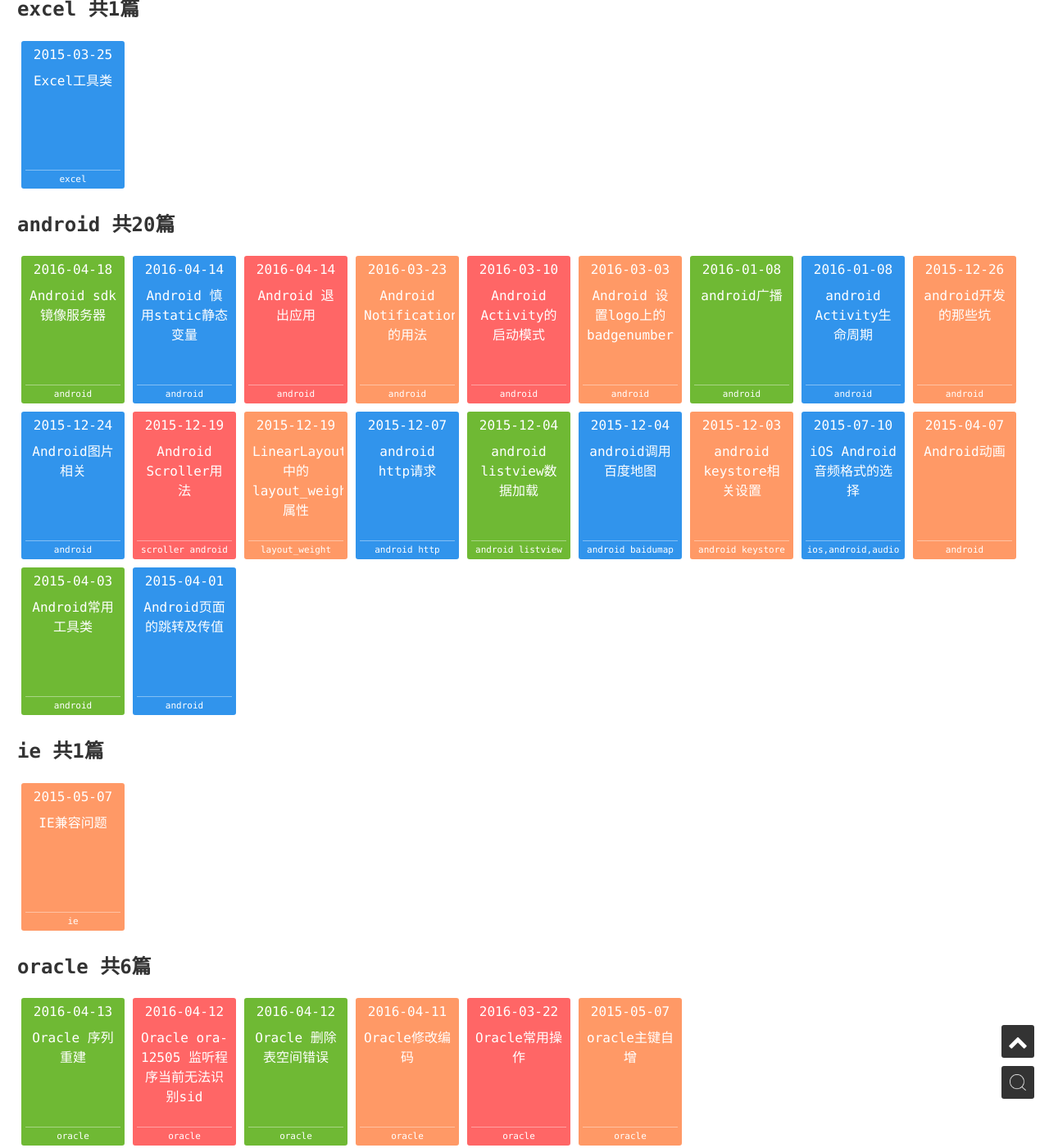
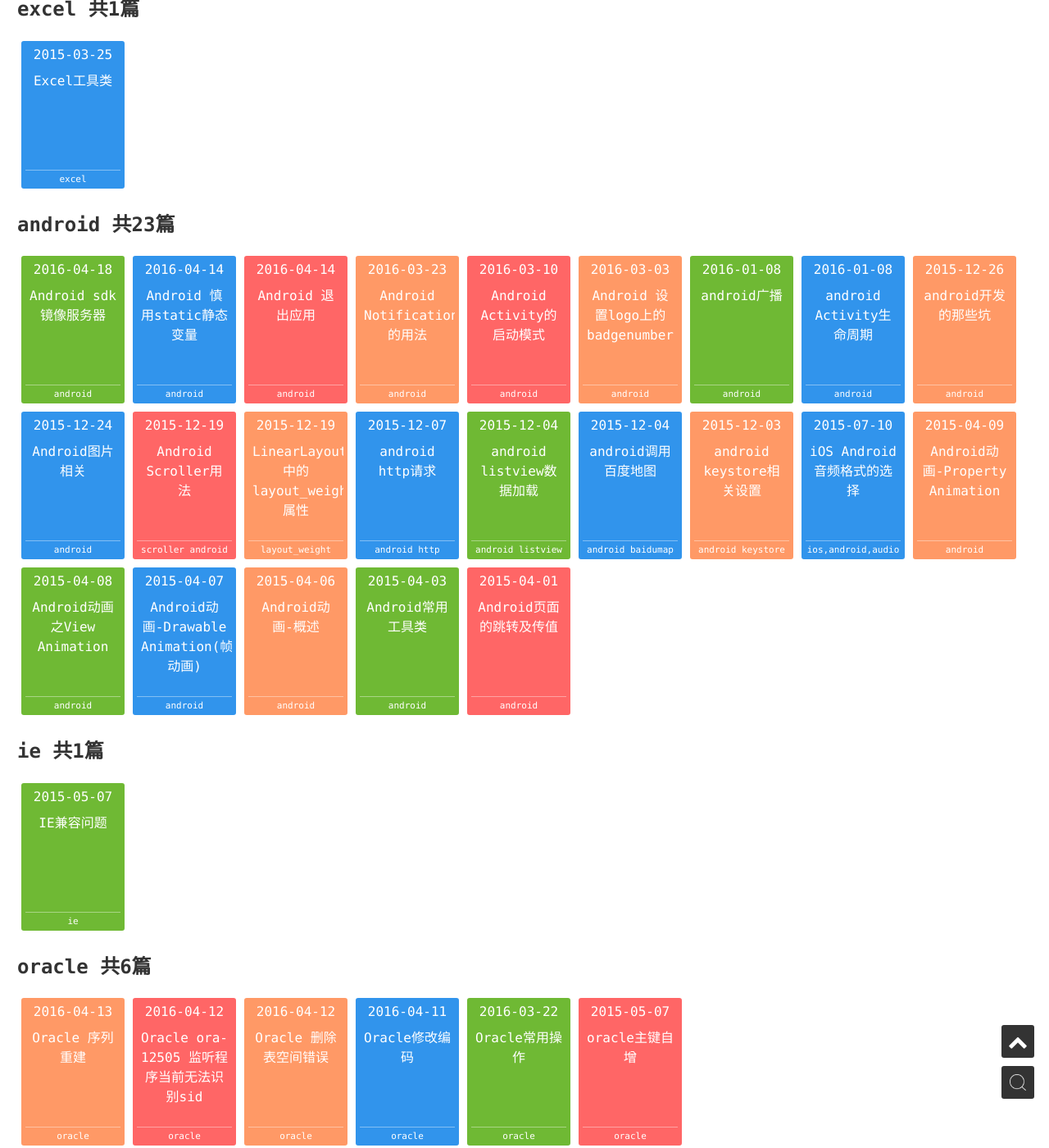
Before and after one commit to psvmc/myblog_jekyll, a Jekyll site: the page built from category.html, in a window 1280 px wide and 1400 px high, scrolled down 7172 px. Shown: the whole window at 82% size. Built offline with Jekyll 4.4.1, drawn with Linux system fonts in a browser that asks for light colours; nearby versions of some CDN libraries; comment, search, counter and statistics services are not loaded; some of the changed lines change nothing that is shown.

Commit message:
文章更新

````diff
--- /dev/null
+++ b/_posts/2015-04-06-android-animations-0.md
@@ -0,0 +1,41 @@
+---
+
+layout: post
+title: Android动画-概述
+description: Android动画-概述
+keywords: android
+category: android
+
+---
+
+## 文章导航
+
++ [Android动画-概述](http://www.psvmc.cn/android-animations-0.html)
++ [Drawable Animation使用方式](http://www.psvmc.cn/android-animations-1.html)
++ [View Animation使用方式](http://www.psvmc.cn/android-animations-2.html)
++ [Property Animation使用方式](http://www.psvmc.cn/android-animations-3.html)
+
+## 概述
+
+Android动画主要分为三大类
+
+
++ Drawable Animation
++ View Animation
++ Property Animation
+
+
+其中`Drawable Animations`对大多数人来说是三者中最容易理解的，其实它就是很多书籍中提到的逐帧动画(frame-by-frame animation)。
+而`Property Animation`和`View Animation`是相对比较容易混淆的，下面先讲解二者的区别。
+
+
+`View Animation`有两个缺点：
+
++ （1）`View Animation`一般只能修改组件（View Object）的部分属性,比如：scaling(大小)和rotation(旋转)，但是无法修改组件的背景颜色。
+
++ （2）`View Animation`使某个组件产生动画效果移动一段距离后，比如从屏幕左侧移动到右侧，其实整个过程是绘制出来的效果，该组件真正的位置依然保留在左侧，只有点击左侧位置才能触发该组件。所以想真正移动某组件，需要在动画结束后添加代码实现。
+
+`Property Animation`则没有以上`View Animation`的两个限制  `Property Animation`可以修改任何对象（View Object 或者 non-view Object）的任何属性，比如大小，旋转，颜色。并且，移动后的组件，位置也回跟随着改变。
+
+
+Android官网**推荐**使用`Property Animation`，但是`View Animation`也有其优点：使用方便简单，所以当`View Animation`能方便快速地解决需求时，选择它也是不错的选择
--- /dev/null
+++ b/_posts/2015-04-07-android-animations-1.md
@@ -0,0 +1,100 @@
+---
+
+layout: post
+title: Android动画-Drawable Animation(帧动画)
+description: Android动画-Drawable Animation(帧动画)
+keywords: android
+category: android
+
+---
+
+## 文章导航
+
++ [Android动画-概述](http://www.psvmc.cn/android-animations-0.html)
++ [Drawable Animation使用方式](http://www.psvmc.cn/android-animations-1.html)
++ [View Animation使用方式](http://www.psvmc.cn/android-animations-2.html)
++ [Property Animation使用方式](http://www.psvmc.cn/android-animations-3.html)
+
+## 概述
+
+`Drawable Animation`是逐帧动画，就像GIF图片，通过一系列Drawable依次显示来模拟动画的效果，那么使用它之前必须先定义好各个帧。我们可以通过代码定义，也可以使用xml文件定义，一般使用后者
+
+
+### 动画定义
+
+```xml
+<animation-list xmlns:android="http://schemas.android.com/apk/res/android"
+    android:oneshot="true">
+    <item android:drawable="@drawable/frame_1" android:duration="200" />
+    <item android:drawable="@drawable/frame_2" android:duration="200" />
+    <item android:drawable="@drawable/frame_3" android:duration="200" />
+    <item android:drawable="@drawable/frame_4" android:duration="200" />
+</animation-list>
+```
+
+其中`android:oneshot="true"`表示该动画只播放一次，等于`false`时则循环播放
+平常我们加载中动画就可以这样实现
+
+有时我们想每一帧是由多个图片组成怎么办
+
+```xml
+<animation-list xmlns:android="http://schemas.android.com/apk/res/android"
+    android:oneshot="true">
+    <item android:duration="100">
+        <layer-list>
+            <item android:drawable="@drawable/login_loading_00" />
+            <item android:drawable="@drawable/login_loading_10" />
+        </layer-list>
+    </item>
+</animation-list>
+```
+
+这样图片就一层层的叠起来了
+
+### 动画调用
+
+
+```java
+public class MainActivity extends Activity {
+
+	private AnimationDrawable loadingAnimation;
+
+	@Override
+	protected void onCreate(Bundle savedInstanceState) {
+		super.onCreate(savedInstanceState);
+
+		setContentView(R.layout.activity_main);
+
+		//将该逐帧xml文件设置为ImageView的背景
+		ImageView loadingImg = (ImageView) findViewById(R.id.loading);
+		loadingImg.setBackgroundResource(R.drawable.loading);
+		loadingAnimation = (AnimationDrawable) loadingImg.getBackground();
+	}
+
+	/**
+	 * 触摸屏幕，结束动画
+	 */
+	public boolean onTouchEvent(MotionEvent event) {
+		if (event.getAction() == MotionEvent.ACTION_DOWN) {
+			loadingAnimation.stop();
+			return true;
+		}
+		return super.onTouchEvent(event);
+	}
+
+	/**
+	 * activity显示到屏幕则开启动画
+	 */
+	@Override
+	public void onWindowFocusChanged(boolean hasFocus) {
+		// TODO Auto-generated method stub
+		super.onWindowFocusChanged(hasFocus);
+		if (hasFocus)
+			loadingAnimation.start();
+	}
+
+}
+```
+
+
+需要注意的是，不能在`onCreate()`方法中调用`AnimationDrawable`的`start()`方法，因为此时`AnimationDrawable`还未真正加载到界面中。所以，如果想启动界面就自动运行动画，可以在`OnWindowFocusChanged(boolean hasFocus)`中启动动画。
--- a/_posts/2015-04-07-android-animations.md
+++ b/_posts/2015-04-08-android-animations-2.md
@@ -1,16 +1,23 @@
 ---
 
 layout: post
-title: Android动画
-description: Android动画
+title: Android动画之View Animation
+description: Android动画之View Animation
 keywords: android
 category: android
 
 ---
 
+## 文章导航
+
++ [Android动画-概述](http://www.psvmc.cn/android-animations-0.html)
++ [Drawable Animation使用方式](http://www.psvmc.cn/android-animations-1.html)
++ [View Animation使用方式](http://www.psvmc.cn/android-animations-2.html)
++ [Property Animation使用方式](http://www.psvmc.cn/android-animations-3.html)
+
 ## 一、动画类型
 
-Android的animation由四种类型组成：`alpha`、`scale`、`translate`、`rotate`
+Android的`View animation`由四种类型组成：`alpha`、`scale`、`translate`、`rotate`
 
 XML配置文件中
 `alpha`
@@ -36,13 +43,11 @@
 ## 二、Android动画模式
 Animation主要有两种动画模式：`tweened` 和 `frame`
 
-一种是tweened animation(渐变动画)
-XML中
++ 一种是tweened animation(渐变动画)
 `alpha`
 `scale`
 
-一种是frame by frame(画面转换动画)
-XML中
++ 一种是frame by frame(画面转换动画)
 `translate`
 `rotate`
 
@@ -60,13 +65,16 @@
 + 加入XML的动画代码
 
 ---
-	<?xml version="1.0" encoding="utf-8"?>
-	<set xmlns:android="http://schemas.android.com/apk/res/android">
-	  <alpha/>
-	  <scale/>
-	  <translate/>
-	  <rotate/>
-	</set>
+
+```xml
+<?xml version="1.0" encoding="utf-8"?>
+<set xmlns:android="http://schemas.android.com/apk/res/android">
+  <alpha/>
+  <scale/>
+  <translate/>
+  <rotate/>
+</set>
+```
 
 
 
@@ -75,29 +83,34 @@
 
 ### 1. Alpha
 
-	<?xml version="1.0" encoding="utf-8"?>
-	<set xmlns:android="http://schemas.android.com/apk/res/android" >
-	<alpha
-	android:fromAlpha="0.1"
-	android:toAlpha="1.0"
-	android:duration="3000"
-	/>
-	<!-- 透明度控制动画效果 alpha
-	        浮点型值：
-	            fromAlpha 属性为动画起始时透明度
-	            toAlpha   属性为动画结束时透明度
-	            说明:
-	                0.0表示完全透明
-	                1.0表示完全不透明
-	            以上值取0.0-1.0之间的float数据类型的数字
+```xml
+<?xml version="1.0" encoding="utf-8"?>
+<set xmlns:android="http://schemas.android.com/apk/res/android" >
+<alpha
+android:fromAlpha="0.1"
+android:toAlpha="1.0"
+android:duration="3000"
+/>
+<!-- 透明度控制动画效果 alpha
+        浮点型值：
+            fromAlpha 属性为动画起始时透明度
+            toAlpha   属性为动画结束时透明度
+            说明:
+                0.0表示完全透明
+                1.0表示完全不透明
+            以上值取0.0-1.0之间的float数据类型的数字
 
-	        长整型值：
-	            duration  属性为动画持续时间
-	            说明:
-	                时间以毫秒为单位
-	-->
-	</set>
+        长整型值：
+            duration  属性为动画持续时间
+            说明:
+                时间以毫秒为单位
+-->
+</set>
+```
+
 ### 2. Scale
+
+
 	<?xml version="1.0" encoding="utf-8"?>
 	<set xmlns:android="http://schemas.android.com/apk/res/android">
 	   <scale
--- /dev/null
+++ b/_posts/2015-04-09-android-animations-3.md
@@ -0,0 +1,248 @@
+---
+
+layout: post
+title: Android动画-Property Animation
+description: Android动画-Property Animation
+keywords: android
+category: android
+
+---
+
+## 文章导航
+
++ [Android动画-概述](http://www.psvmc.cn/android-animations-0.html)
++ [Drawable Animation使用方式](http://www.psvmc.cn/android-animations-1.html)
++ [View Animation使用方式](http://www.psvmc.cn/android-animations-2.html)
++ [Property Animation使用方式](http://www.psvmc.cn/android-animations-3.html)
+
+## 概述
+
+Property Animation故名思议就是通过动画的方式改变对象的属性了，所以他也是功能最为强大的，可以这样说前面的帧动画和视图动画能做到的，他都能做到，并且更为强大
+
+### 相关的属性
+
++ Duration动画的持续时间，默认300ms。
++ Time interpolation：时间差值，乍一看不知道是什么，但是我说 LinearInterpolator、AccelerateDecelerateInterpolator，大家一定知道是干嘛的了，定义动画的变化率。
++ Repeat count and behavior：重复次数、以及重复模式；可以定义重复多少次；重复时从头开始，还是反向。
++ Animator sets: 动画集合，你可以定义一组动画，一起执行或者顺序执行。
++ Frame refresh delay：帧刷新延迟，对于你的动画，多久刷新一次帧；默认为10ms，但最终依赖系统的当前状态；基本不用管。
+
+### 相关的类
+
++ ObjectAnimator  动画的执行类，后面详细介绍
++ ValueAnimator 动画的执行类，后面详细介绍
++ AnimatorSet 用于控制一组动画的执行：线性，一起，每个动画的先后执行等。
++ AnimatorInflater 用户加载属性动画的xml文件
++ TypeEvaluator  类型估值，主要用于设置动画操作属性的值。
++ TimeInterpolator 时间插值，上面已经介绍。
+
+
+总的来说，属性动画就是，动画的执行类来设置动画操作的对象的属性、持续时间，开始和结束的属性值，时间差值等，然后系统会根据设置的参数动态的变化对象的属性。
+
+### ObjectAnimator实现动画
+
+之所以选择ObjectAnimator为第一个~~是因为，这个实现最简单~~一行代码，秒秒钟实现动画，下面看个例子：
+
+我们想实现ListView的item的折叠和展开
+
+```xml
+<?xml version="1.0" encoding="utf-8"?>
+<LinearLayout xmlns:android="http://schemas.android.com/apk/res/android"
+              android:layout_width="match_parent"
+              android:layout_height="wrap_content"
+              android:orientation="vertical">
+
+    <LinearLayout
+        android:id="@+id/file_list_item"
+        android:layout_width="match_parent"
+        android:layout_height="60dp"
+        android:orientation="vertical">
+
+        <LinearLayout
+            android:id="@+id/file_item_top"
+            android:layout_width="match_parent"
+            android:layout_height="60dp"
+            android:orientation="horizontal"
+            android:background="@color/zj_qianlan"
+            android:paddingBottom="4dp"
+            android:paddingTop="4dp">
+
+        </LinearLayout>
+
+        <LinearLayout
+            android:id="@+id/file_item_bottom"
+            android:layout_width="match_parent"
+            android:layout_height="60dp"
+            android:orientation="horizontal"
+            android:background="@color/zj_qianlan"
+            android:paddingBottom="4dp"
+            android:paddingTop="4dp">
+
+        </LinearLayout>
+
+    </LinearLayout>
+
+</LinearLayout>
+```
+
+如上所示  我们外层`LinearLayout`的高度为`60dp`,里面也有两个都是`60dp`，这样我们动态改变外层的高度来实现展开和折叠的动画
+
+先说个简单的翻转动画
+
+```java
+file_list_item = (LinearLayout)convertView.findViewById(R.id.file_list_item);
+
+file_item_fold_layout.setOnClickListener(new View.OnClickListener() {
+    @Override
+    public void onClick(View v) {
+    ObjectAnimator
+            .ofFloat(file_list_item, "rotationX", 0.0F, 360.0F)
+            .setDuration(500)
+            .start();
+    }
+});
+```
+
+这里`rotationX`是怎么来的，原来`file_list_item`有`setRotationX(float rotationX)`和`getRotationX(float rotationX)`方法，所以可以这样做，但是我们想设置高度，但并没有`setHeight()`和`getHeight()`方法，怎们办呢，我们可以定义一个内部类
+
+```java
+private static class ViewWrapper {
+    private ViewGroup mTarget;
+
+    public ViewWrapper(ViewGroup target) {
+        mTarget = target;
+    }
+
+    public int getHeight() {
+        return mTarget.getLayoutParams().height;
+    }
+
+    public void setHeight(int height) {
+        ViewGroup.LayoutParams vg = mTarget.getLayoutParams();
+        vg.height = height;
+        mTarget.setLayoutParams(vg);
+    }
+}
+```
+
+然后就可以这样使用了
+
+```java
+file_item_fold_layout.setOnClickListener(new View.OnClickListener() {
+    @Override
+    public void onClick(View v) {
+        Integer height = file_list_item.getLayoutParams().height;
+
+        Integer targetHeight = 0;
+        if (height == DensityUtils.dp2px(getContext(), 60)) {
+            targetHeight = DensityUtils.dp2px(getContext(), 120);
+        } else {
+            targetHeight = DensityUtils.dp2px(getContext(), 60);
+        }
+
+        ViewWrapper viewWrapper = new ViewWrapper(file_list_item);
+        ObjectAnimator
+                .ofInt(viewWrapper, "height", targetHeight)
+                .setDuration(120)
+                .start();
+    }
+});
+```
+
+注意的是`ofInt()`方法 如果改的值为Int的话一定要用`ofInt()`,用`ofFloat()`是不会生效的
+
+如果你操作对象的该属性方法里面，比如上例的setRotationX如果内部没有调用view的重绘，则你需要自己按照下面方式手动调用
+
+```java
+anim.addUpdateListener(new AnimatorUpdateListener(){
+	@Override
+	public void onAnimationUpdate(ValueAnimator animation)
+	{
+    //view.postInvalidate();
+    //view.invalidate();
+	}
+});
+```
+
+#### 多动画同时执行
+
+方式
+
+```java
+public void rotateyAnimRun(final View view)
+{
+	ObjectAnimator anim = ObjectAnimator
+			.ofFloat(view, "rotationX", 0.0F, 360.0F)
+			.setDuration(500);
+	anim.start();
+	anim.addUpdateListener(new AnimatorUpdateListener()
+	{
+		@Override
+		public void onAnimationUpdate(ValueAnimator animation)
+		{
+			float cVal = (Float) animation.getAnimatedValue();
+			view.setAlpha(cVal/360);
+			view.setScaleX(cVal/360);
+			view.setScaleY(cVal/360);
+		}
+	});
+}
+```
+
+方式2
+
+```java
+public void propertyValuesHolder(View view){
+	PropertyValuesHolder pvhX = PropertyValuesHolder.ofFloat("alpha", 1f,
+			0f, 1f);
+	PropertyValuesHolder pvhY = PropertyValuesHolder.ofFloat("scaleX", 1f,
+			0, 1f);
+	PropertyValuesHolder pvhZ = PropertyValuesHolder.ofFloat("scaleY", 1f,
+			0, 1f);
+	ObjectAnimator.ofPropertyValuesHolder(view, pvhX, pvhY,pvhZ).setDuration(1000).start();
+}
+```
+
+### ValueAnimator实现动画
+
+
+`ValueAnimator`是`ObjectAnimator`的父类它没有`ObjectAnimator`强大，但是会相对自由，他只会改变值，而我们可以设置View的属性值来实现动画
+
+```java
+public void rotateyAnimRun(final View view)
+{
+    ValueAnimator animator = ValueAnimator.ofFloat(0, 1.0f);
+    animator.setTarget(view);
+    animator.setDuration(300).start();
+    animator.addUpdateListener(new ValueAnimator.AnimatorUpdateListener()
+    {
+        @Override
+        public void onAnimationUpdate(ValueAnimator animation)
+        {
+            Float value = (Float) animation.getAnimatedValue();
+            view.setAlpha(value);
+            view.setScaleX(value);
+            view.setScaleY(value);
+        }
+    });
+}
+```
+
+### AnimatorSet的使用
+
+AnimatorSet就是动画组 可以设置动画同时执行或先后执行
+
+```java
+public void togetherRun(View view){
+    ObjectAnimator anim1 = ObjectAnimator.ofFloat(mBlueBall, "scaleX",
+            1.0f, 2f);
+    ObjectAnimator anim2 = ObjectAnimator.ofFloat(mBlueBall, "scaleY",
+            1.0f, 2f);
+    AnimatorSet animSet = new AnimatorSet();
+    animSet.setDuration(2000);
+    animSet.setInterpolator(new LinearInterpolator());
+    //两个动画同时执行
+    animSet.playTogether(anim1, anim2);
+    animSet.start();
+}
+```
````
